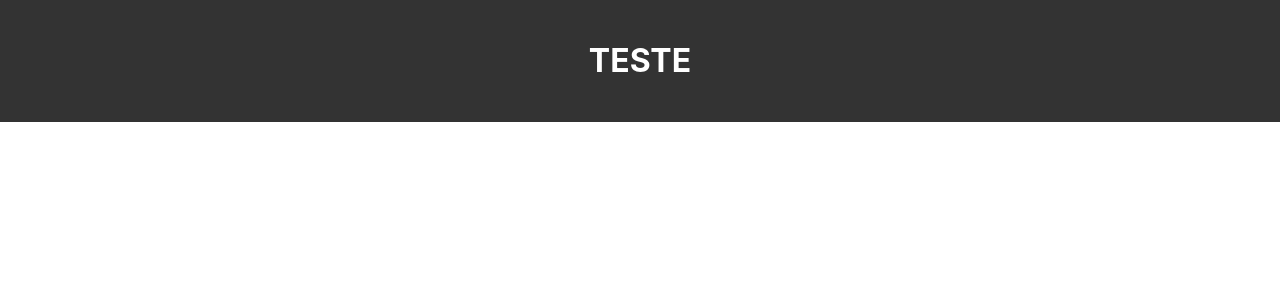
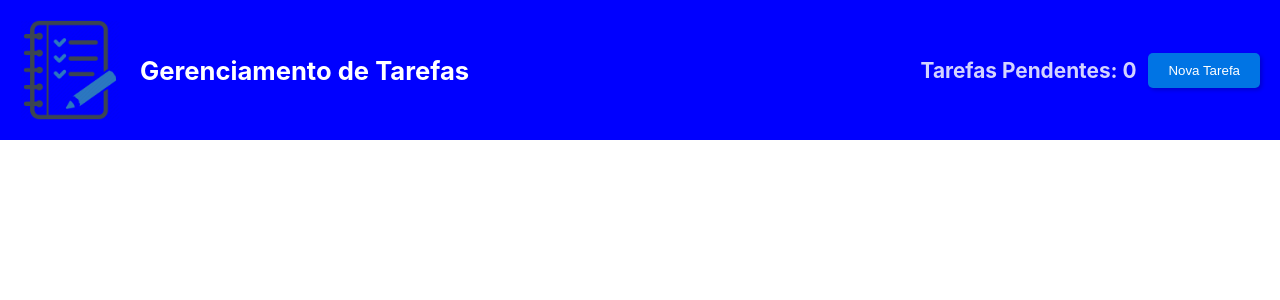
Before and after one commit to SamuelGuimaraesCosta/GerenciamentoTarefasReact, a React (Create React App) app: page / in a window 1280 px wide. Shown: the top 300 px of the page. Built offline with nearby package versions, Linux system fonts and the light colour scheme.

Commit message:
header css upgrades

```diff
--- a/src/components/HeaderPrincipal.tsx
+++ b/src/components/HeaderPrincipal.tsx
@@ -1,12 +1,37 @@
-import { Header, HeaderTitle } from '../styled-components/Header';
+import { Header, HeaderContent, HeaderTitle, Logo, Navbar, TaskCounter, NewTaskButton } from '../styled-components/Header';
+import { useState, useEffect } from 'react';
 
 const HeaderPrincipal = () => {
+  const [taskCount, setTaskCount] = useState(0);
+  const [headerBackgroundColor, setHeaderBackgroundColor] = useState('blue');
+
+  const addTask = () => {
+    setTaskCount(taskCount + 1);
+  };
+
+  useEffect(() => {
+    if (taskCount >= 1 && taskCount <= 3) {
+      setHeaderBackgroundColor('green');
+    } else if (taskCount >= 10) {
+      setHeaderBackgroundColor('red');
+    } else {
+      setHeaderBackgroundColor('blue');
+    }
+  }, [taskCount]);
+
   return (
     <div>
-      <Header>
-        <HeaderTitle>
-          TESTE
-        </HeaderTitle>
+      <Header bgColor={headerBackgroundColor}>
+        <HeaderContent>
+          <Logo src='task-logo.png'></Logo>
+          <HeaderTitle>
+            Gerenciamento de Tarefas
+          </HeaderTitle>
+        </HeaderContent>
+        <Navbar>
+          <TaskCounter bgColor={headerBackgroundColor}>Tarefas Pendentes: {taskCount}</TaskCounter>
+          <NewTaskButton onClick={addTask}>Nova Tarefa</NewTaskButton>
+        </Navbar>
       </Header>
     </div>
   );
--- a/src/styled-components/Header.tsx
+++ b/src/styled-components/Header.tsx
@@ -1,18 +1,109 @@
 import styled from 'styled-components';
 
-const Header = styled.header`
-  background-color: #333;
+interface HeaderProps {
+  bgColor: string;
+}
+
+const Header = styled.header<HeaderProps>`
+  background-color: ${({ bgColor }) => bgColor};
   color: #fff;
   padding: 20px;
-  text-align: center;
+  display: flex;
+  align-items: center;
+  justify-content: space-between;
+  max-height: 100px !important;
+
+  @media (max-width: 768px) {
+    flex-direction: column;
+    text-align: center;
+  }
+`;
+
+const Logo = styled.img`
+  max-width: 100px;
+  margin-right: 20px;
+  @media (max-width: 768px) {
+    margin-right: 0;
+    margin-bottom: 10px;
+  }
+`;
+
+const HeaderContent = styled.div`
+  display: flex;
+  align-items: center;
 `;
 
 const HeaderTitle = styled.h1`
-  font-size: 2rem;
+  font-size: 1.6rem;
 `;
 
 const HeaderSubtitle = styled.p`
   font-size: 1rem;
+  color: #0074e4; /* Cor azul padrão */
+
+  @media (max-width: 768px) {
+    color: #ff0000; /* Cor vermelha na visualização móvel */
+  }
 `;
 
-export { Header, HeaderTitle, HeaderSubtitle };
+const Navbar = styled.nav`
+  display: flex;
+  align-items: center;
+
+  @media (max-width: 768px) {
+    flex-direction: column;
+    align-items: center;
+  }
+`;
+
+const TaskCounter = styled.div<HeaderProps>`
+  margin-right: 20px;
+  font-weight: bold;
+  font-size: 1.2rem;
+  animation: pulse 3.5s infinite; /* Adicione a animação de pulso */
+
+  @media (max-width: 768px) {
+    margin: 10px 0;
+    color: ${({ bgColor }) => bgColor};
+  }
+
+  @keyframes pulse {
+    0% {
+      transform: scale(1);
+      opacity: 1;
+    }
+    50% {
+      transform: scale(1.1);
+      opacity: 0.8;
+    }
+    100% {
+      transform: scale(1);
+      opacity: 1;
+    }
+  }
+`;
+
+const NewTaskButton = styled.button`
+  background-color: #0074e4;
+  color: #fff;
+  border: none;
+  padding: 10px 20px;
+  border-radius: 5px;
+  box-shadow: 2px 2px 4px rgba(0, 0, 0, 0.2);
+  cursor: pointer;
+  transition: background-color 0.2s;
+
+  &:hover {
+    background-color: #005bab;
+  }
+
+  &:active { /* Estilize a animação quando o botão estiver ativo (clicado) */
+    transform: scale(0.95); /* Reduza o tamanho em 5% quando clicado */
+  }
+
+  @media (max-width: 768px) {
+    width: 100%;
+  }
+`;
+
+export { Header, Logo, HeaderTitle, HeaderSubtitle, Navbar, HeaderContent, TaskCounter, NewTaskButton };
```
Also changed, not shown: public/task-logo.png (added).
